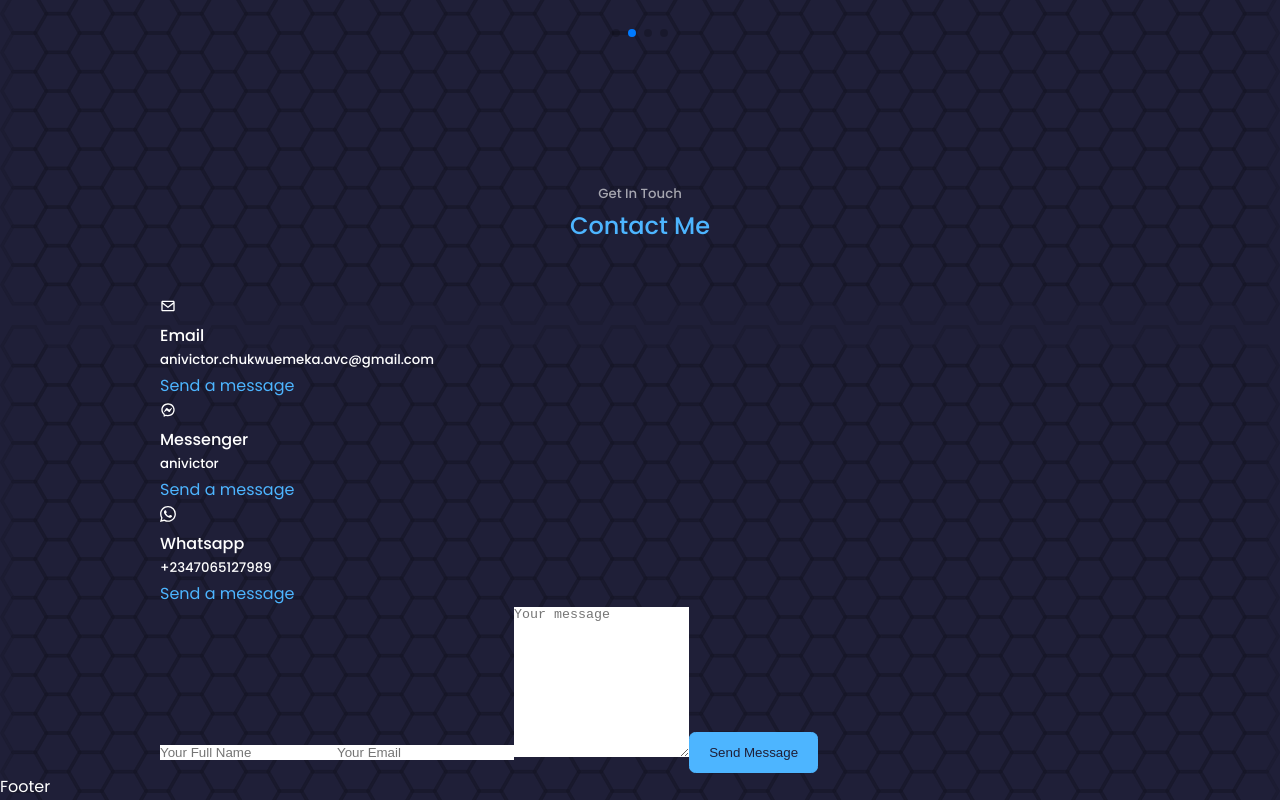
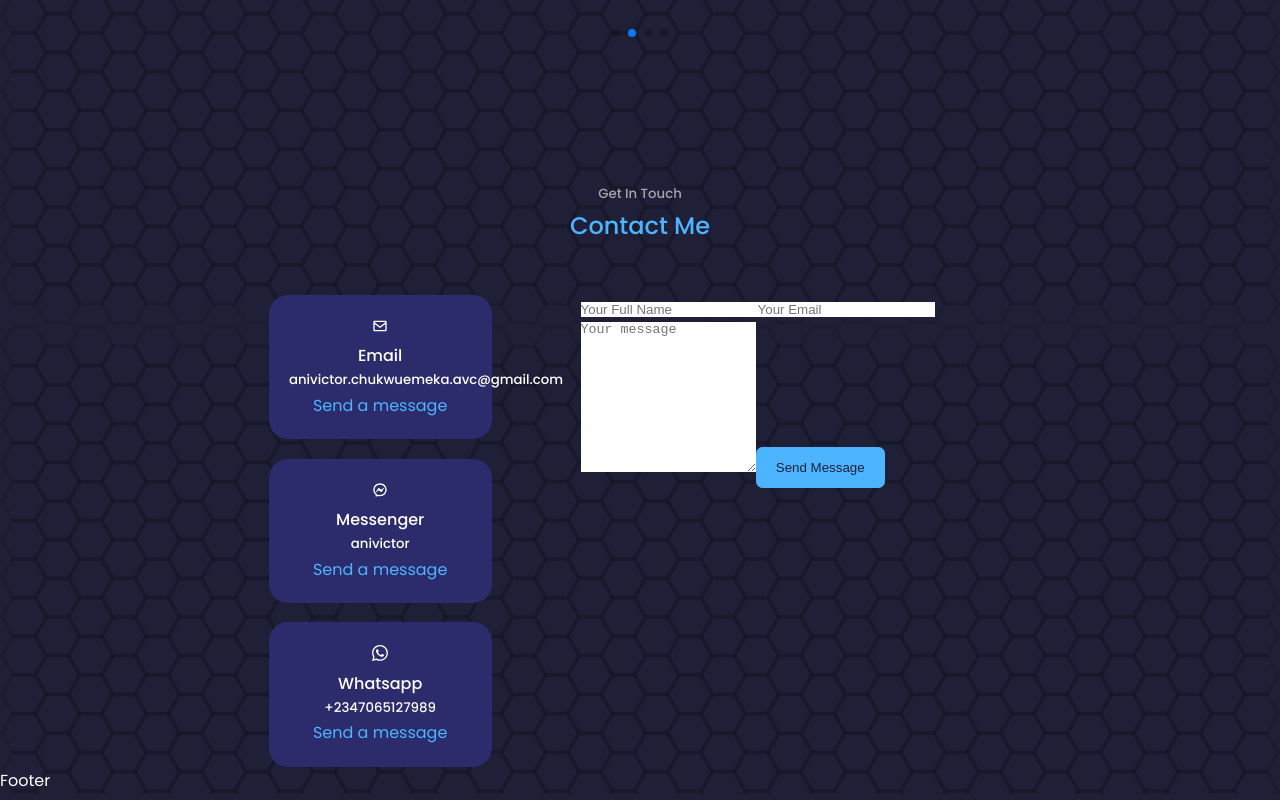
Before and after one commit to chukwuemeka1234/portfolio-victor, a React (Create React App) app: page / in a window 1280 px wide. Shown: the part 4981-5781 px from the top of the page. Built offline with nearby package versions, Linux system fonts and the light colour scheme.

Commit message:
Make some changes

```diff
--- a/src/App.jsx
+++ b/src/App.jsx
@@ -1,3 +1,4 @@
+/* eslint-disable */
 import React from 'react';
 import Header from './components/header/Header';
 import Nav from './components/nav/Nav';
--- a/src/components/about/About.jsx
+++ b/src/components/about/About.jsx
@@ -1,3 +1,4 @@
+/* eslint-disable */
 import React from 'react';
 import './about.css';
 import ME from '../../assets/vic-original-plus.jpg';
--- a/src/components/contact/contact.css
+++ b/src/components/contact/contact.css
@@ -0,0 +1,21 @@
+.container.contact__container {
+  width: 58%;
+  display: grid;
+  grid-template-columns: 30% 58%;
+  gap: 12%;
+}
+
+.contact__options {
+  display: flex;
+  flex-direction: column;
+  gap: 1.2rem;
+}
+
+.contact__option {
+  background: var(--color-bg-variant);
+  padding: 1.2rem;
+  border-radius: 1.2rem;
+  text-align: center;
+  border: 1px solid transparent;
+  transition: var(--transition);
+}
--- a/src/components/footer/Footer.jsx
+++ b/src/components/footer/Footer.jsx
@@ -1,3 +1,4 @@
+/* eslint-disable */
 import React from 'react';
 import './footer.css';
 
```
